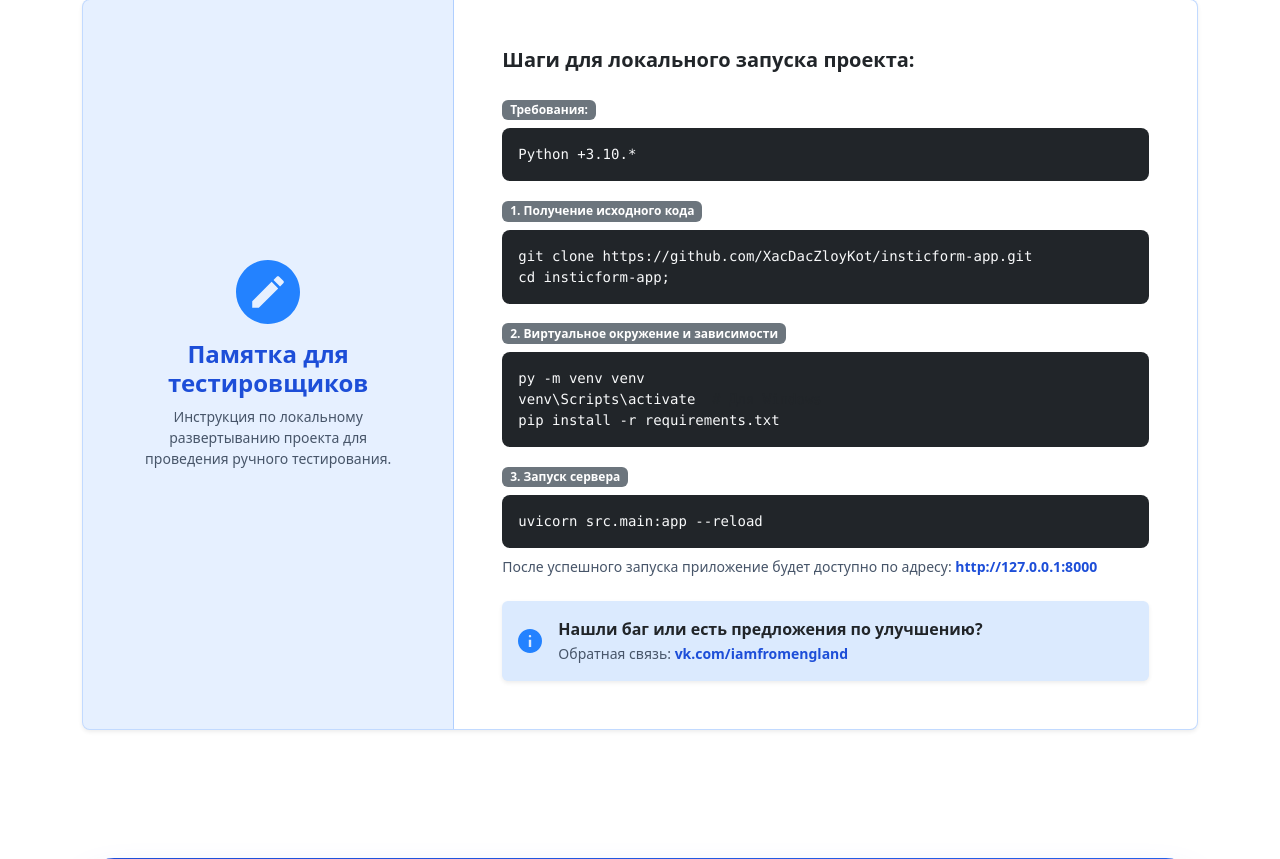
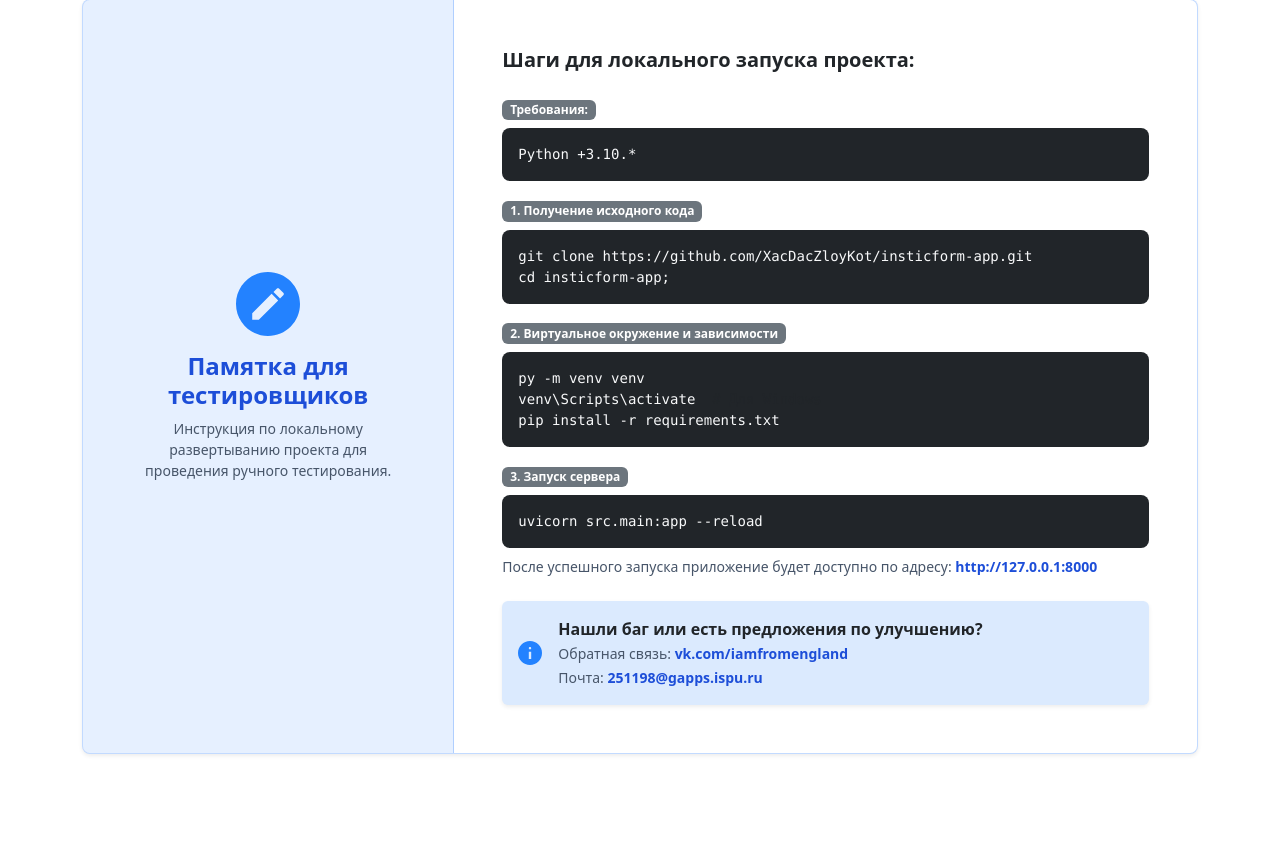
Before and after one commit to XacDacZloyKot/insticform-app, a FastAPI app: page / in a window 1280 px wide; the page is wider, and only the part inside the window is pictured. Shown: the part 2526-3385 px from the top of that part. Run offline with FastAPI, Linux system fonts and the light colour scheme; some libraries are stand-ins or nearby versions.

Commit message:
Фикс ПЗ

```diff
--- a/src/presentation/templates/landing/index.html
+++ b/src/presentation/templates/landing/index.html
@@ -270,7 +270,8 @@
                             <img src="{{ url_for('static', path='/img/Info.svg') }}" style="width: 24px; filter: invert(30%) sepia(90%) saturate(3000%) hue-rotate(200deg);">
                             <div>
                                 <strong class="d-block text-dark">Нашли баг или есть предложения по улучшению?</strong>
-                                <span class="small text-secondary-500">Обратная связь: <a href="https://vk.com/iamfromengland" target="_blank" class="fw-bold text-primary-500 text-decoration-none hover-primary">vk.com/iamfromengland</a></span>
+                                <span class="small text-secondary-500">Обратная связь: <a href="https://vk.com/iamfromengland" target="_blank" class="fw-bold text-primary-500 text-decoration-none hover-primary">vk.com/iamfromengland</a></span><br>
+                                <span class="small text-secondary-500">Почта: <a class="fw-bold text-primary-500 text-decoration-none hover-primary">251198@gapps.ispu.ru</a></span>
                             </div>
                         </div>
                     </div>
```
Also changed, not shown: README.md.
